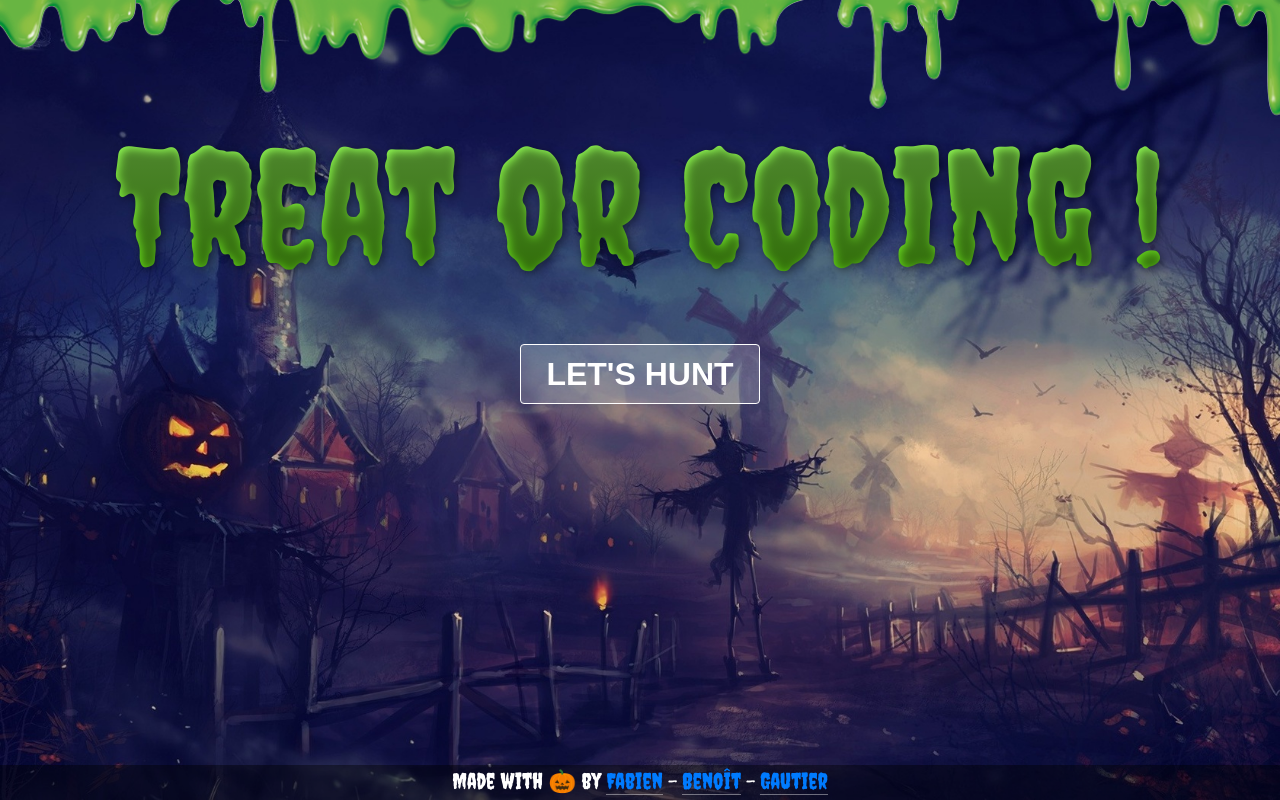
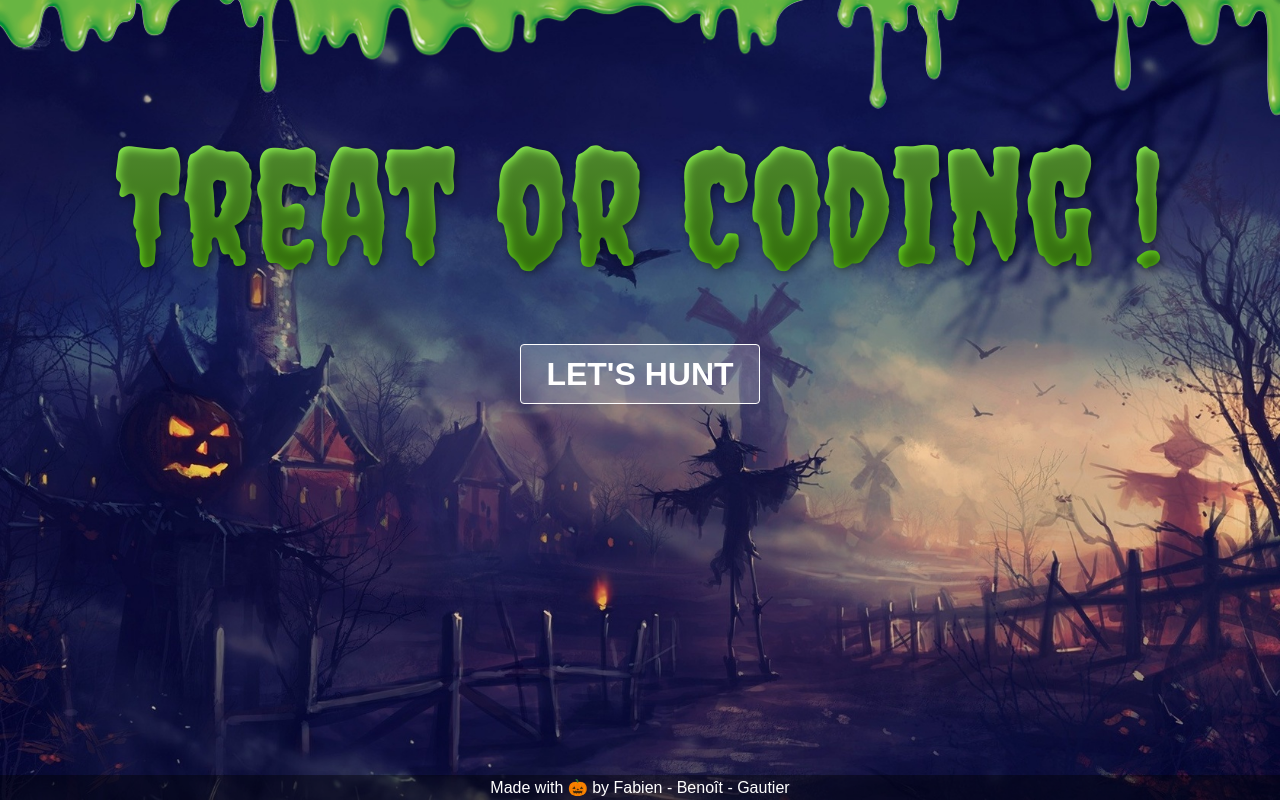
Before and after one commit to voortexx/reims-0918-js-hackathon-1-bfg, a React (Create React App) app in the folder app/: page / in a window 1280 px wide. Built offline with nearby package versions, Linux system fonts and the light colour scheme; no server answers.

Commit message:
Add bag title

```diff
--- a/app/src/App.css
+++ b/app/src/App.css
@@ -61,10 +61,20 @@ h5 {
 .footer {
   position: fixed;
   bottom: 0;
-  height: 35px;
+  height: 25px;
+  padding-top: 1px;
   background-color: rgba(0, 0, 0, 0.4);
   color: white;
-  font-size: 1.4rem;
+  font-size: 1rem;
+  font-family: Arial, Helvetica, sans-serif;
+}
+
+.footer a,
+.footer a:active,
+.footer a:hover {
+  color: #fff;
+  text-decoration: none;
+  border-bottom: 0;
 }
 
 .btn-primary {
@@ -176,7 +186,6 @@ body {
   box-shadow: 0px 0px 50px #a2ff21;
   color: #8bbf42;
   border: 1px solid #a2ff21;
-  background-color: rgba(255, 255, 255, 0.7);
 }
 
 .homenave .btn,
@@ -188,10 +197,10 @@ body {
 
 .homenav .btn-primary:hover,
 .homenav .btn-primary:active {
-  box-shadow: 0px 0px 50px #a2ff21;
+  box-shadow: 0px 0px 100px #a2ff21;
   color: #8bbf42;
   border: 1px solid #a2ff21 !important;
-  background-color: rgba(255, 255, 255, 0.7) !important;
+  background-color: rgba(255, 255, 255, 0.4) !important;
 }
 
 .homenav .btn-primary:hover .letter,
@@ -217,3 +226,11 @@ body {
 .oneAdress.card h5.already {
   color: #8bbf42;
 }
+
+h2 {
+  color: #fff;
+  text-shadow: 2px 2px 10px #0000007a;
+  background: -webkit-linear-gradient(#81c55a, #93ff54, #54ca04);
+  -webkit-background-clip: text;
+  -webkit-text-fill-color: transparent;
+}
--- a/app/src/CandiesList.js
+++ b/app/src/CandiesList.js
@@ -5,6 +5,7 @@ import OneCandy from "./OneCandy";
 const CandiesList = ({ myCandies }) => {
   return (
     <React.Fragment>
+      {myCandies.length > 0 && <h2>Bag Items: {myCandies.length}</h2>}
       <CardDeck className="justify-content-center">
         {myCandies.map((oneCandy, index) => (
           <OneCandy key={index} oneCandy={oneCandy} />
--- a/app/src/OneCandy.js
+++ b/app/src/OneCandy.js
@@ -7,8 +7,8 @@ const OneCandy = props => {
       <Card>
         {props.oneCandy.image_url ? (
           <CardImg
+            height="150px"
             top
-            width="30%"
             src={props.oneCandy.image_url}
             alt="Card image cap"
           />
@@ -17,7 +17,6 @@ const OneCandy = props => {
         )}
         <CardBody>
           <CardTitle>{props.oneCandy.product_name}</CardTitle>
-          <CardText>{props.oneCandy.brands}</CardText>
         </CardBody>
       </Card>
     </div>
```
